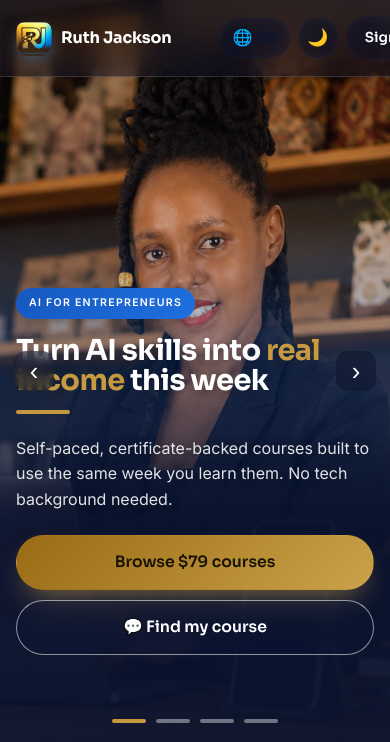
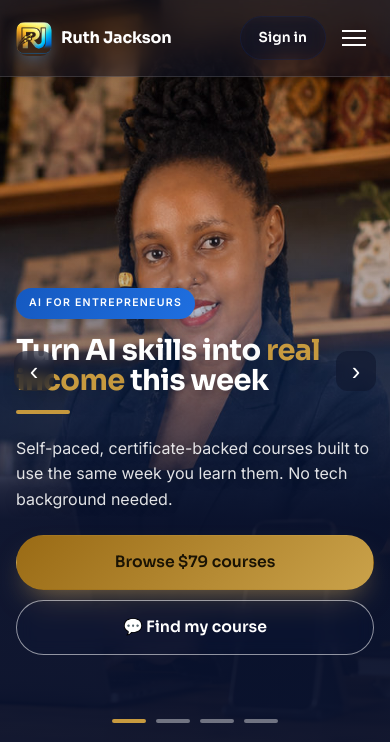
Before and after one commit to princess-israel/ruth-jackson-coach, a PHP site: page / in a window 390 px wide. Shown: the top 742 px of the page. Run offline with PHP 8.4, Linux system fonts and the light colour scheme; some libraries are stand-ins or nearby versions.

Commit message:
Mobile nav: hide theme + language toggles so the hamburger menu is reachable
On phones the top bar (logo + language + theme + account) overflowed and
pushed the hamburger menu button off-screen, so nav links were unreachable.
Hide the two secondary toggles under 680px; theme still follows the device
system setting. Keeps brand + account + a visible menu button.

Co-Authored-By: Claude Opus 4.8 <noreply@anthropic.com>
Claude-Session: https://claude.ai/code/session_011fJNZHJ2k4BcCywP1wsiEV

```diff
--- a/assets/css/styles.css
+++ b/assets/css/styles.css
@@ -583,6 +583,11 @@ html[data-theme="dark"]{
   /* keep the top bar from overflowing: solid page CTAs move into page content,
      the menu (☰) and Sign in stay reachable */
   .nav-cta .btn-gold,.nav-cta .btn-azure{display:none}
+  /* On phones the top bar was overcrowded (logo + language + theme + account),
+     pushing the ☰ menu off-screen. Hide the two secondary toggles so the menu
+     button always fits. Theme still follows the phone's system light/dark. */
+  .nav-cta .theme-toggle,.nav-cta .lang-switch{display:none}
+  .hamburger{flex:0 0 auto}
   .nav-cta{gap:8px}
   .brand small{display:none}
   .brand{font-size:1rem;gap:9px}
```
